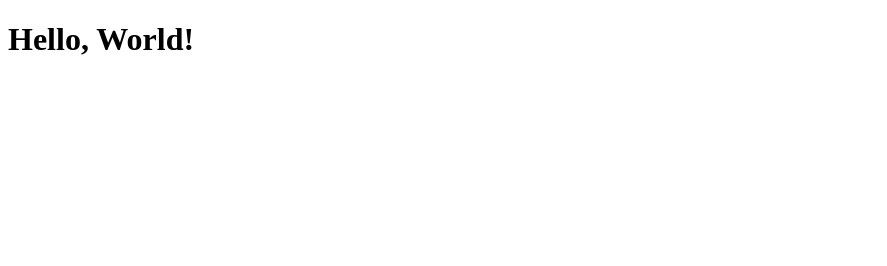
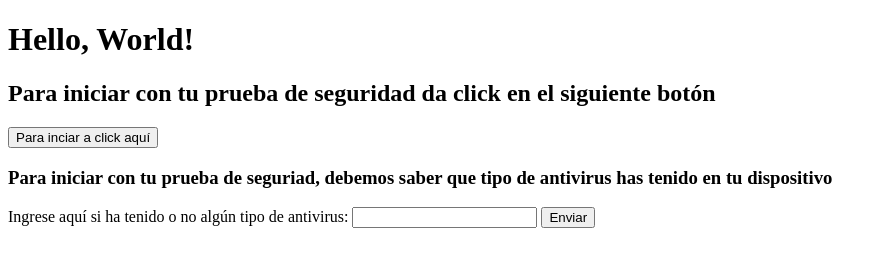
Before and after one commit to Juan-Cordova23/Juancordova.github.io, a plain HTML site: page index.html in a window 1280 px wide. Shown: the whole page, without its empty margins (0-887 px from the left). Drawn offline with Linux system fonts and the light colour scheme.

Commit message:
Update index.html

```diff
--- a/index.html
+++ b/index.html
@@ -2,8 +2,27 @@
 <html>
 	<head>
 		<title>Hello World</title>
+		<link rel = "stylesheet" type = "text/css" href = "style.css" />
 	</head>
 	<body>
-		<h1>Hello, World! <h1>
-	<body>
-<html>
+		<h1>Hello, World! </h1>
+		<h2>Para iniciar con tu prueba de seguridad da click en el siguiente botón</h2>
+		<button onclick="mostrarImagen()">Para inciar a click aquí</button>
+    	<br>
+    	<img id="imagen" style="display: none;">
+
+    	<script>
+        function mostrarImagen() {
+            var imagen = document.getElementById("imagen");
+            imagen.src = "https://okdiario.com/img/2021/11/13/syed-ahmad-yxtr6xejdv8-unsplash1-635x358.jpg";
+            imagen.style.display = "block";
+        }
+    	</script>
+		<h3> Para iniciar con tu prueba de seguriad, debemos saber que tipo de antivirus has tenido en tu dispositivo</h3>
+		<form>
+			<label for="texto">Ingrese aquí si ha tenido o no algún tipo de antivirus:</label>
+			<input type="text" id="texto" name="texto">
+			<button type="submit">Enviar</button>
+		</form>
+	</body>
+</html>
```
